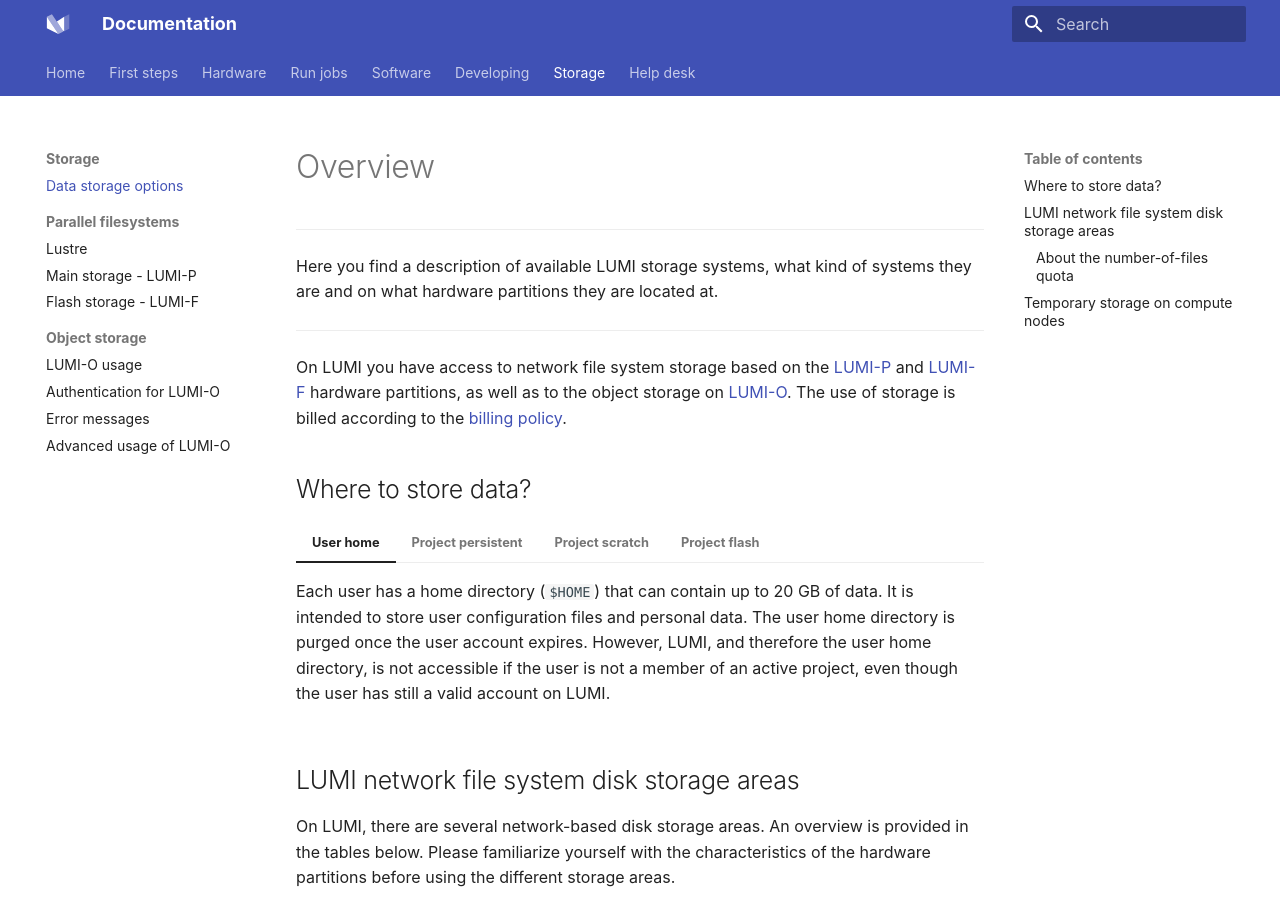
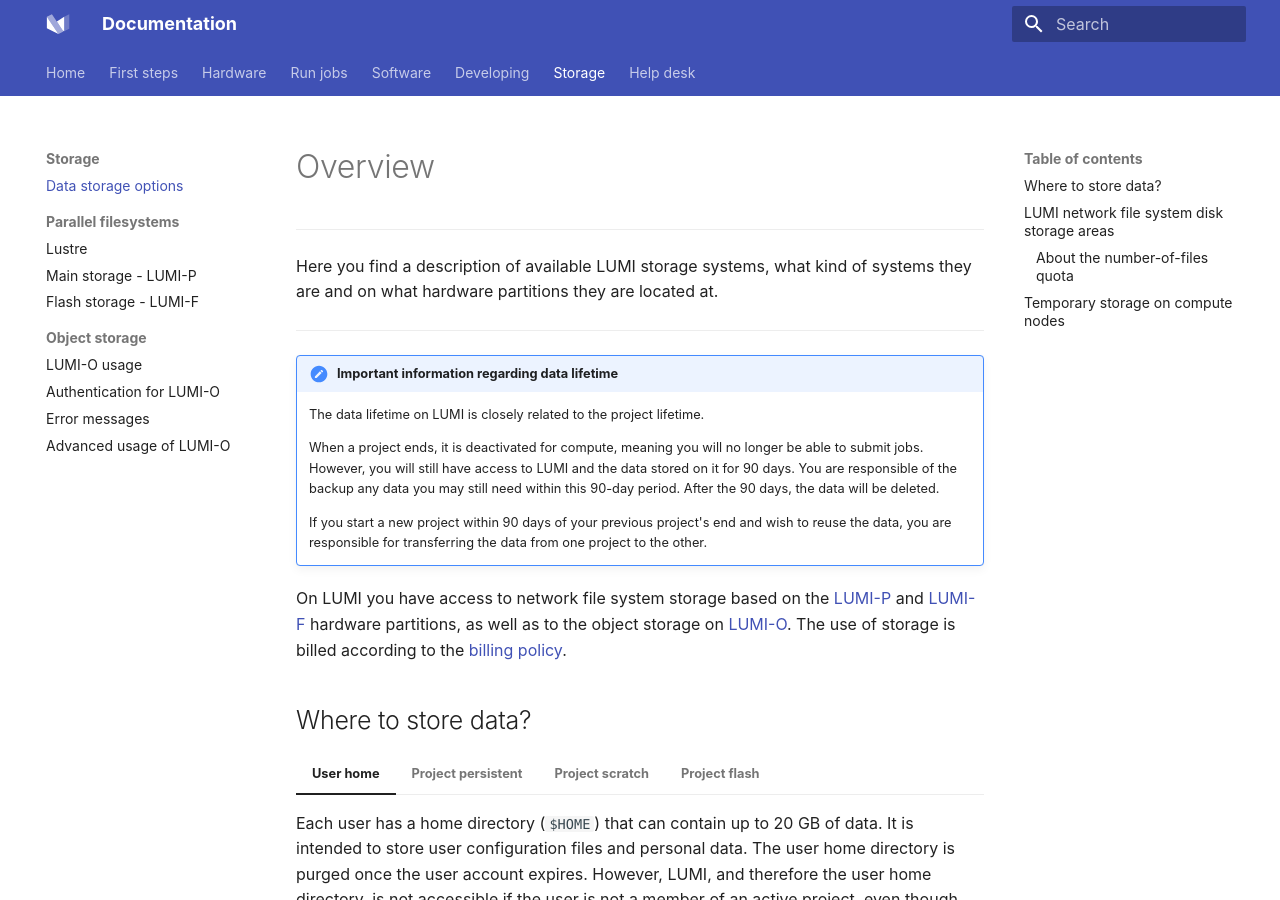
Before and after one commit to Lumi-supercomputer/lumi-userguide, an MkDocs documentation site: the page built from docs/storage/index.md, in a window 1280 px wide and 900 px high. Built offline with MkDocs 1.6.1 and Material for MkDocs 9.7.7, drawn with Linux system fonts in a browser that asks for light colours.

Commit message:
add details regarding data lifetime

```diff
--- a/docs/storage/index.md
+++ b/docs/storage/index.md
@@ -19,6 +19,21 @@
 systems they are and on what hardware partitions they are located at.
 
 ---
+
+!!! note "Important information regarding data lifetime"
+
+    The data lifetime on LUMI is closely related to the project lifetime.
+
+    When a project ends, it is deactivated for compute, meaning you will no
+    longer be able to submit jobs. However, you will still have access to LUMI
+    and the data stored on it for 90 days. You are responsible of the backup any
+    data you may still need within this 90-day period. After the 90 days, the
+    data will be deleted.
+
+    If you start a new project within 90 days of your previous project's end and
+    wish to reuse the data, you are responsible for transferring the data from
+    one project to the other.
+
 
 On LUMI you have access to network file system storage based on the
 [LUMI-P][lumip] and [LUMI-F][lumif] hardware partitions, as well as to the object storage on [LUMI-O][lumio].
```
